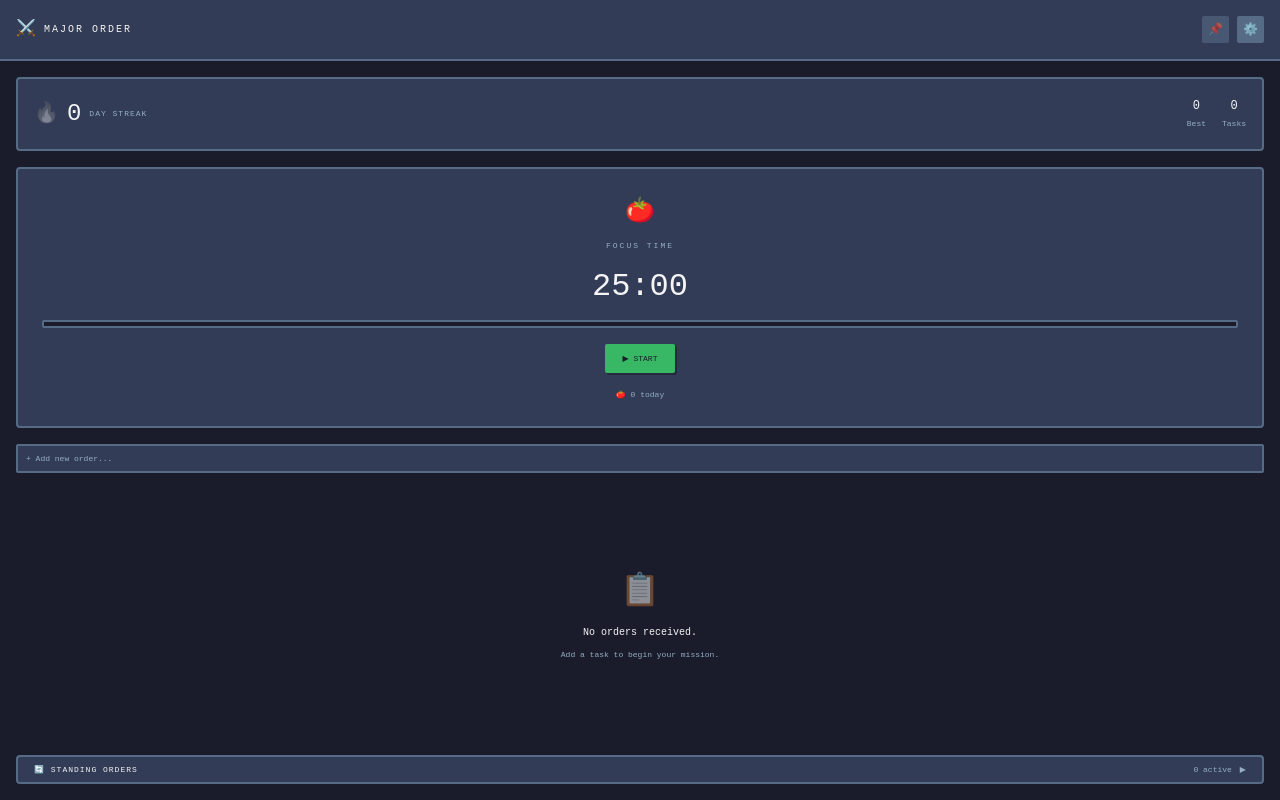
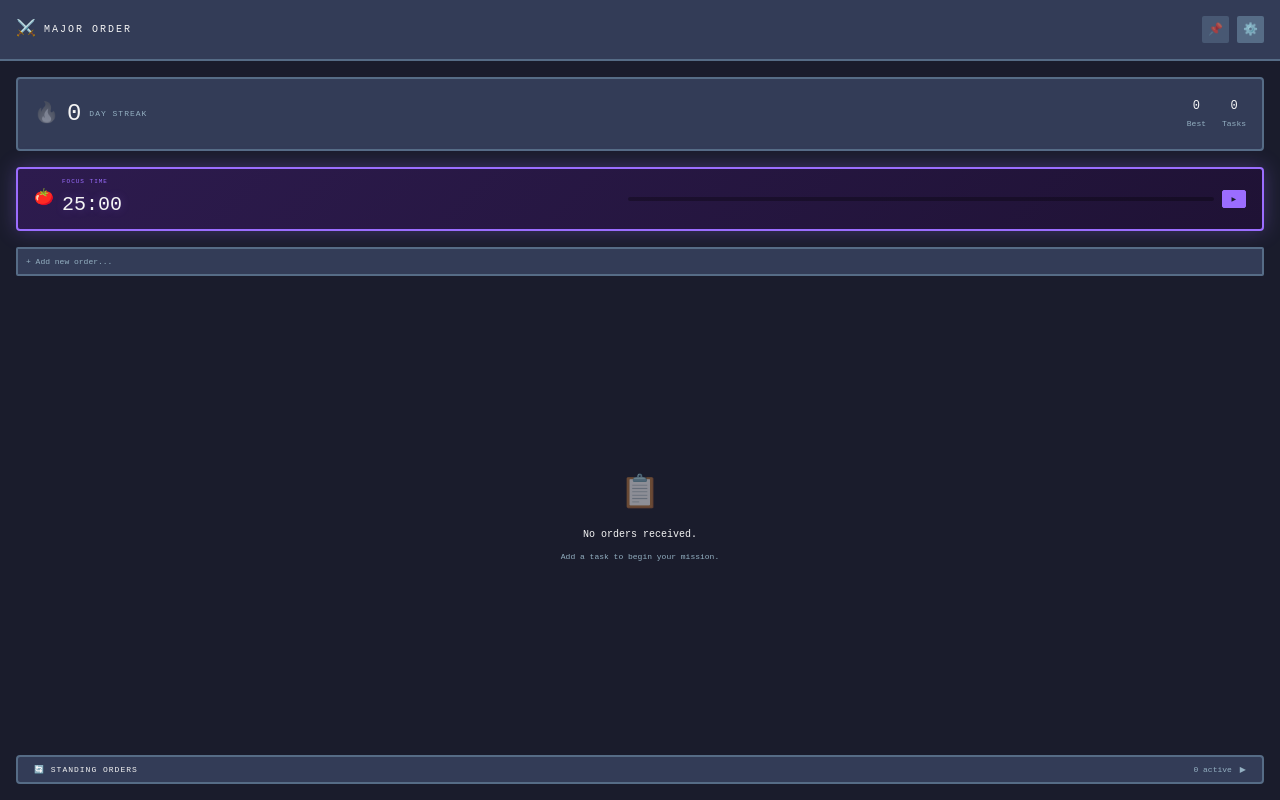
Before and after one commit to elitedevstudios/majororderapp, a React (Vite) app: page / in a window 1280 px wide. Built offline with nearby package versions, Linux system fonts and the light colour scheme.

Commit message:
style: UI improvements per user feedback - Minimal window width (320-480px) - Top 3 tasks focus with expand option - Minimal horizontal timer with purple accent theme - Completed tasks summary at bottom

```diff
--- a/src/components/TaskList/TaskList.module.css
+++ b/src/components/TaskList/TaskList.module.css
@@ -1,23 +1,61 @@
 .task-list {
   display: flex;
   flex-direction: column;
-  gap: var(--space-sm);
-  flex: 1;
+  gap: var(--space-xs);
+}
+
+.task-list__header {
+  display: flex;
+  align-items: center;
+  justify-content: space-between;
+  margin-block-end: var(--space-xs);
 }
 
 .task-list__title {
   font-size: var(--font-xs);
   color: var(--color-text-secondary);
   letter-spacing: 2px;
-  margin-block-end: var(--space-xs);
+}
+
+.task-list__count {
+  font-size: var(--font-xs);
+  color: var(--color-text-secondary);
+  opacity: 0.7;
 }
 
 .task-list__items {
   display: flex;
   flex-direction: column;
   gap: var(--space-xs);
-  overflow-y: auto;
-  flex: 1;
+}
+
+.task-list__expand {
+  padding-block: var(--space-xs);
+  padding-inline: var(--space-sm);
+  font-size: var(--font-xs);
+  color: var(--color-cyan);
+  background: transparent;
+  border: 1px dashed var(--color-border);
+  border-radius: var(--radius-sm);
+  cursor: pointer;
+  transition: all var(--transition-fast);
+  text-align: center;
+}
+
+.task-list__expand:hover {
+  background-color: var(--color-bg-light);
+  border-color: var(--color-cyan);
+}
+
+.task-list__completed {
+  padding-block: var(--space-xs);
+  text-align: center;
+}
+
+.task-list__completed-label {
+  font-size: var(--font-xs);
+  color: var(--color-green);
+  opacity: 0.8;
 }
 
 .task-list--empty {
--- a/src/components/TaskList/TaskList.tsx
+++ b/src/components/TaskList/TaskList.tsx
@@ -10,8 +10,11 @@ interface TaskListProps {
   onBadgeUnlock: (badge: Badge) => void;
 }
 
+const MAX_VISIBLE_TASKS = 3;
+
 export function TaskList({ onBadgeUnlock }: TaskListProps): JSX.Element {
   const [draggedIndex, setDraggedIndex] = useState<number | null>(null);
+  const [showAll, setShowAll] = useState(false);
 
   const tasks = useTaskStore((state) => state.tasks);
   const completeTask = useTaskStore((state) => state.completeTask);
@@ -119,11 +122,29 @@ export function TaskList({ onBadgeUnlock }: TaskListProps): JSX.Element {
     );
   }
 
+  // Separate incomplete and completed tasks
+  const incompleteTasks = sortedTasks.filter((t) => !t.completed);
+  const completedTasks = sortedTasks.filter((t) => t.completed);
+
+  // Show top 3 incomplete, or all if expanded
+  const visibleIncompleteTasks = showAll
+    ? incompleteTasks
+    : incompleteTasks.slice(0, MAX_VISIBLE_TASKS);
+
+  const hiddenCount = incompleteTasks.length - MAX_VISIBLE_TASKS;
+  const hasHiddenTasks = hiddenCount > 0 && !showAll;
+
   return (
     <div className={styles['task-list']}>
-      <h2 className={styles['task-list__title']}>ORDERS</h2>
+      <div className={styles['task-list__header']}>
+        <h2 className={styles['task-list__title']}>MAJOR ORDERS</h2>
+        <span className={styles['task-list__count']}>
+          {incompleteTasks.length} active
+        </span>
+      </div>
+
       <ul className={styles['task-list__items']}>
-        {sortedTasks.map((task, index) => (
+        {visibleIncompleteTasks.map((task, index) => (
           <TaskItem
             key={task.id}
             task={task}
@@ -138,6 +159,32 @@ export function TaskList({ onBadgeUnlock }: TaskListProps): JSX.Element {
           />
         ))}
       </ul>
+
+      {hasHiddenTasks && (
+        <button
+          className={styles['task-list__expand']}
+          onClick={() => setShowAll(true)}
+        >
+          + {hiddenCount} more order{hiddenCount > 1 ? 's' : ''}
+        </button>
+      )}
+
+      {showAll && incompleteTasks.length > MAX_VISIBLE_TASKS && (
+        <button
+          className={styles['task-list__expand']}
+          onClick={() => setShowAll(false)}
+        >
+          Show top 3 only
+        </button>
+      )}
+
+      {completedTasks.length > 0 && (
+        <div className={styles['task-list__completed']}>
+          <span className={styles['task-list__completed-label']}>
+            ✓ {completedTasks.length} completed today
+          </span>
+        </div>
+      )}
     </div>
   );
 }
--- a/src/components/Timer/Timer.module.css
+++ b/src/components/Timer/Timer.module.css
@@ -1,118 +1,134 @@
+/* Minimal Timer with Accent Color Scheme */
 .timer {
   display: flex;
-  flex-direction: column;
   align-items: center;
-  gap: var(--space-md);
-  padding: var(--space-lg);
-  background-color: var(--color-bg-mid);
-  border: 2px solid var(--color-border);
+  gap: var(--space-sm);
+  padding: var(--space-sm) var(--space-md);
+  background: linear-gradient(135deg, var(--color-timer-bg) 0%, #1f1235 100%);
+  border: 2px solid var(--color-purple);
   border-radius: var(--radius-md);
+  box-shadow: 0 0 20px var(--color-timer-glow);
 }
 
 .timer__display {
   display: flex;
-  flex-direction: column;
   align-items: center;
   gap: var(--space-sm);
-  inline-size: 100%;
+  flex: 1;
 }
 
 .timer__icon {
-  font-size: var(--font-2xl);
+  font-size: var(--font-lg);
+}
+
+.timer__mode {
+  display: flex;
+  flex-direction: column;
+  gap: 2px;
 }
 
 .timer__label {
-  font-size: var(--font-xs);
-  color: var(--color-text-secondary);
-  letter-spacing: 2px;
+  font-size: 6px;
+  color: var(--color-purple);
+  letter-spacing: 1px;
+  text-transform: uppercase;
 }
 
 .timer__time {
-  font-size: var(--font-3xl);
+  font-size: var(--font-xl);
   font-weight: normal;
   color: var(--color-text-primary);
   font-variant-numeric: tabular-nums;
+  text-shadow: 0 0 10px var(--color-timer-glow);
 }
 
 .timer__time--urgent {
   animation: timerUrgent 0.5s ease-in-out infinite;
   color: var(--color-red);
+  text-shadow: 0 0 10px rgba(177, 62, 83, 0.5);
 }
 
 @keyframes timerUrgent {
   0%, 100% {
-    transform: scale(1);
     opacity: 1;
   }
   50% {
-    transform: scale(1.05);
-    opacity: 0.8;
+    opacity: 0.6;
   }
 }
 
 .timer__progress {
-  inline-size: 100%;
-  block-size: 8px;
-  background-color: var(--color-bg-dark);
-  border: 2px solid var(--color-border);
-  border-radius: var(--radius-sm);
+  flex: 1;
+  block-size: 4px;
+  background-color: rgba(0, 0, 0, 0.3);
+  border-radius: 2px;
   overflow: hidden;
 }
 
 .timer__progress-bar {
   block-size: 100%;
-  background-color: var(--color-green);
+  background: linear-gradient(90deg, var(--color-purple) 0%, var(--color-cyan) 100%);
   transition: inline-size var(--transition-normal);
+  box-shadow: 0 0 6px var(--color-purple);
 }
 
 .timer__controls {
   display: flex;
-  gap: var(--space-sm);
-  flex-wrap: wrap;
-  justify-content: center;
+  gap: var(--space-xs);
 }
 
 .timer__button {
-  padding-block: var(--space-sm);
-  padding-inline: var(--space-md);
-  font-size: var(--font-xs);
-  background-color: var(--color-bg-light);
-  border: 2px solid var(--color-border);
+  padding-block: var(--space-xs);
+  padding-inline: var(--space-sm);
+  font-size: 6px;
+  background-color: transparent;
+  border: 1px solid var(--color-purple);
   border-radius: var(--radius-sm);
+  color: var(--color-purple);
   cursor: pointer;
   transition: all var(--transition-fast);
-  box-shadow: var(--shadow-sm);
+  letter-spacing: 1px;
 }
 
 .timer__button:hover {
-  transform: translateY(-2px);
-  box-shadow: var(--shadow-md);
+  background-color: var(--color-purple);
+  color: var(--color-bg-dark);
+  box-shadow: 0 0 8px var(--color-timer-glow);
 }
 
 .timer__button:active {
-  transform: translateY(0);
-  box-shadow: none;
+  transform: scale(0.95);
 }
 
 .timer__button--primary {
-  background-color: var(--color-green);
-  border-color: var(--color-green);
+  background-color: var(--color-purple);
+  border-color: var(--color-purple);
   color: var(--color-bg-dark);
 }
 
 .timer__button--primary:hover {
-  box-shadow: 0 0 12px var(--color-green);
+  box-shadow: 0 0 12px var(--color-purple);
+  background-color: var(--color-cyan);
+  border-color: var(--color-cyan);
 }
 
 .timer__button--secondary {
+  border-color: var(--color-orange);
+  color: var(--color-orange);
+}
+
+.timer__button--secondary:hover {
   background-color: var(--color-orange);
-  border-color: var(--color-orange);
   color: var(--color-bg-dark);
 }
 
 .timer__button--danger {
+  border-color: var(--color-red);
+  color: var(--color-red);
+}
+
+.timer__button--danger:hover {
   background-color: var(--color-red);
-  border-color: var(--color-red);
   color: var(--color-text-primary);
 }
 
--- a/src/components/Timer/Timer.tsx
+++ b/src/components/Timer/Timer.tsx
@@ -18,7 +18,6 @@ export function Timer({ onBadgeUnlock }: TimerProps): JSX.Element {
     status,
     timeRemaining,
     currentTaskId,
-    pomodorosCompleted,
     dailyPomodorosCompleted,
     config,
     startTimer,
@@ -126,32 +125,36 @@ export function Timer({ onBadgeUnlock }: TimerProps): JSX.Element {
     return mode === 'work' ? '🍅' : '☕';
   };
 
-  const incompleteTasks = tasks.filter((t) => !t.completed);
-
   return (
     <div className={styles.timer}>
+      {/* Left: Icon + Mode + Time */}
       <div className={styles.timer__display}>
         <span className={styles.timer__icon}>{getModeIcon()}</span>
+        <div className={styles.timer__mode}>
           <span className={styles.timer__label}>{getModeLabel()}</span>
           <span className={`${styles.timer__time} ${status === 'running' && timeRemaining <= 60 ? styles['timer__time--urgent'] : ''}`}>
             {formatTime(timeRemaining)}
           </span>
+        </div>
+      </div>
 
+      {/* Center: Progress bar */}
       <div className={styles.timer__progress}>
         <div
           className={styles['timer__progress-bar']}
           style={{ inlineSize: `${getProgress()}%` }}
         />
       </div>
-      </div>
 
+      {/* Right: Controls */}
       <div className={styles.timer__controls}>
         {status === 'idle' && (
           <button
             className={`${styles.timer__button} ${styles['timer__button--primary']}`}
             onClick={() => handleStartTimer()}
+            title="Start timer (Space)"
           >
-            ▶ START
+            ▶
           </button>
         )}
 
@@ -159,8 +162,9 @@ export function Timer({ onBadgeUnlock }: TimerProps): JSX.Element {
           <button
             className={`${styles.timer__button} ${styles['timer__button--secondary']}`}
             onClick={pauseTimer}
+            title="Pause timer (Space)"
           >
-            ⏸ PAUSE
+            ⏸
           </button>
         )}
 
@@ -169,14 +173,16 @@ export function Timer({ onBadgeUnlock }: TimerProps): JSX.Element {
             <button
               className={`${styles.timer__button} ${styles['timer__button--primary']}`}
               onClick={() => handleStartTimer()}
+              title="Resume timer (Space)"
             >
-              ▶ RESUME
+              ▶
             </button>
             <button
               className={`${styles.timer__button} ${styles['timer__button--danger']}`}
               onClick={stopTimer}
+              title="Stop timer"
             >
-              ⏹ STOP
+              ⏹
             </button>
           </>
         )}
@@ -185,34 +191,11 @@ export function Timer({ onBadgeUnlock }: TimerProps): JSX.Element {
           <button
             className={styles.timer__button}
             onClick={skipToNext}
+            title="Skip to next"
           >
-            ⏭ SKIP
+            ⏭
           </button>
         )}
-      </div>
-
-      {mode === 'work' && status === 'idle' && incompleteTasks.length > 0 && (
-        <div className={styles.timer__taskSelect}>
-          <label className={styles['timer__taskSelect-label']}>
-            Link to task:
-          </label>
-          <select
-            className={styles['timer__taskSelect-dropdown']}
-            value={currentTaskId || ''}
-            onChange={(e) => handleStartTimer(e.target.value || undefined)}
-          >
-            <option value="">-- Select task --</option>
-            {incompleteTasks.map((task) => (
-              <option key={task.id} value={task.id}>
-                {task.title}
-              </option>
-            ))}
-          </select>
-        </div>
-      )}
-
-      <div className={styles.timer__stats}>
-        <span>🍅 {pomodorosCompleted} today</span>
       </div>
     </div>
   );
--- a/src/styles/variables.css
+++ b/src/styles/variables.css
@@ -10,8 +10,14 @@
   --color-yellow: #ffcd75;
   --color-green: #38b764;
   --color-blue: #41a6f6;
-  --color-purple: #73eff7;
+  --color-cyan: #73eff7;
+  --color-purple: #9b6dff;
   --color-pink: #a7f070;
+
+  /* Timer Accent - Deep purple/magenta theme */
+  --color-timer-bg: #2d1b4e;
+  --color-timer-accent: #9b6dff;
+  --color-timer-glow: rgba(155, 109, 255, 0.3);
 
   /* Priority Colors */
   --color-priority-high: var(--color-red);
```
Also changed, not shown: electron/main.ts (+5 -4 lines). Lines whose indentation alone changed are shown as unchanged.
